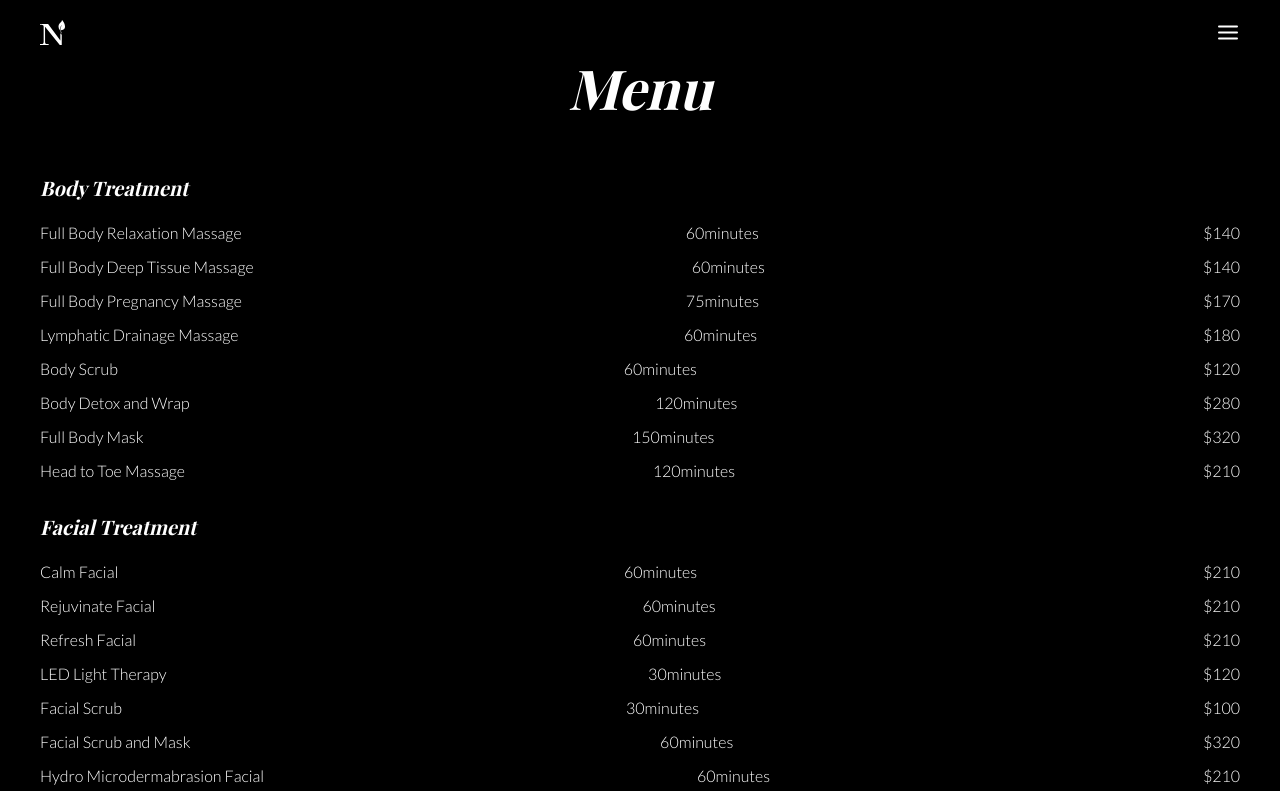
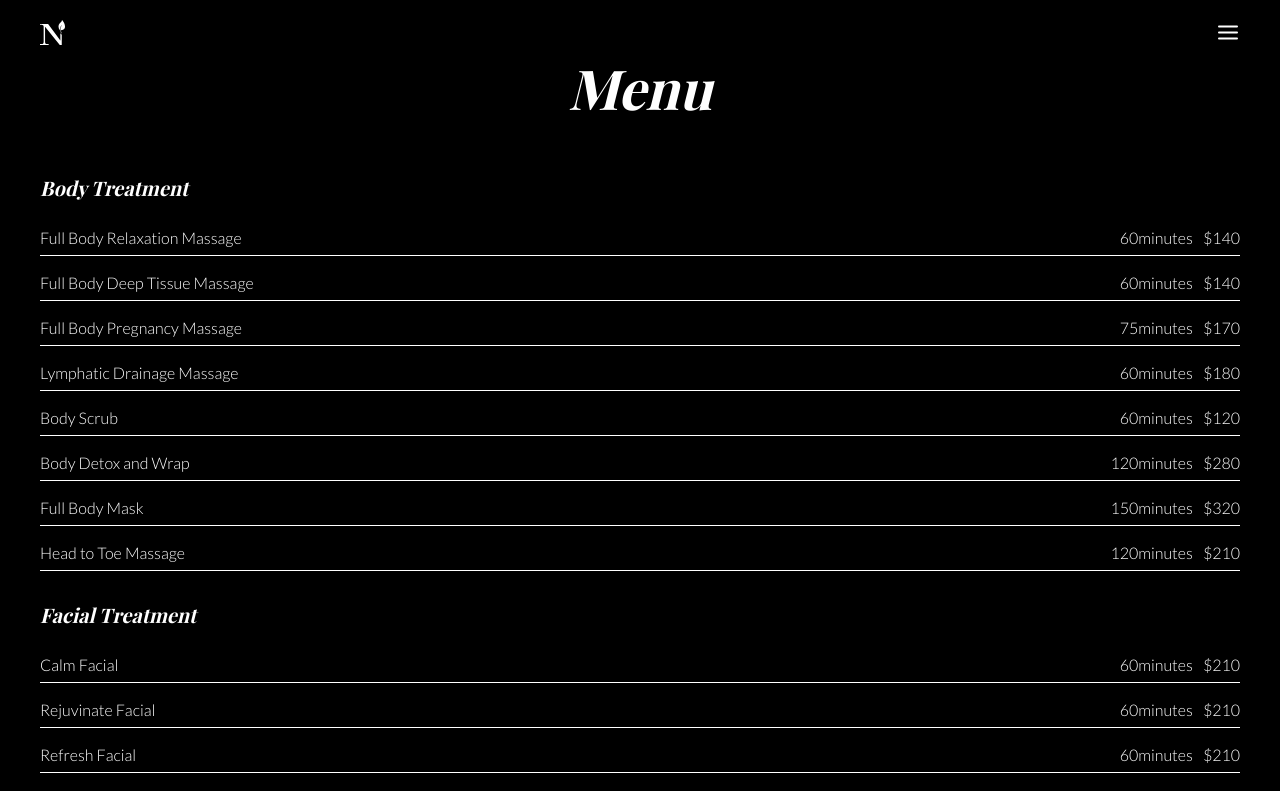
Before and after one commit to Ami0480/naturespa-website, a React (Create React App) app: page /menu in a window 1280 px wide. Shown: the top 791 px of the page. Built offline with nearby package versions, Linux system fonts and the light colour scheme; a web font is replaced by a local one.

Commit message:
Changed  Menu css

```diff
--- a/src/App.css
+++ b/src/App.css
@@ -36,16 +36,28 @@ header {
   background: black;
 }
 
-.hero-menu .service {
+.service {
   display: flex;
   justify-content: space-between;
   align-items: center;
+  padding: 5px 0;
+  border-bottom: 0.5px solid white;
   margin-top: 10px;
   font-family: "Lato", sans-serif;
   font-style: normal;
   font-size: 16px;
   line-height: 1.5;
   font-weight: 300;
+}
+
+.service-name {
+  flex: 2;
+  text-align: left;
+}
+
+.service-duration,
+.service-price {
+  margin-left: 10px;
 }
 
 .body-menu {
--- a/src/Menu.js
+++ b/src/Menu.js
@@ -65,9 +65,9 @@ export default function Menu({ setSubmitted }) {
               <h3>Body Treatment</h3>
               {bodyTreatments.map((service, index) => (
                 <div className="service" key={index}>
-                  <span>{service.name}</span>
-                  <span>{service.duration}</span>
-                  <span>{service.price}</span>
+                  <span className="service-name">{service.name}</span>
+                  <span className="service-duration">{service.duration}</span>
+                  <span className="service-price">{service.price}</span>
                 </div>
               ))}
             </div>
@@ -76,9 +76,9 @@ export default function Menu({ setSubmitted }) {
               <h3>Facial Treatment</h3>
               {facialTreatments.map((service, index) => (
                 <div className="service" key={index}>
-                  <span>{service.name}</span>
-                  <span>{service.duration}</span>
-                  <span>{service.price}</span>
+                  <span className="service-name">{service.name}</span>
+                  <span className="service-duration">{service.duration}</span>
+                  <span className="service-price">{service.price}</span>
                 </div>
               ))}
             </div>
```
